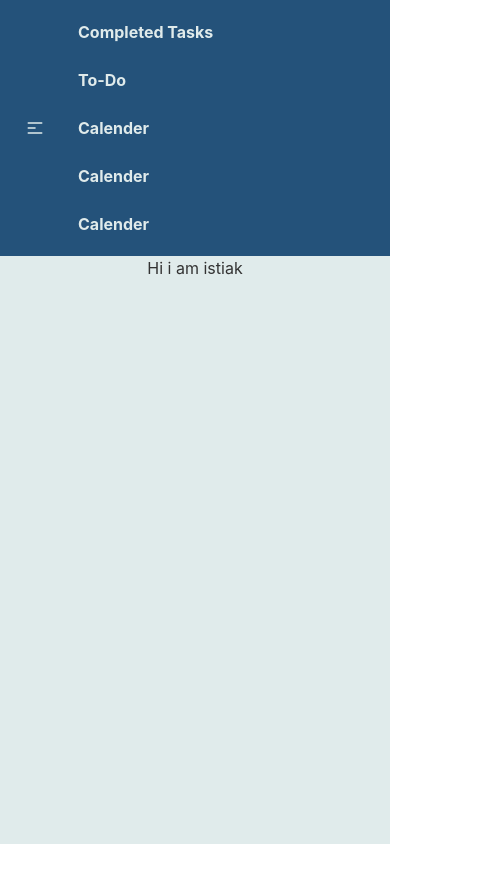
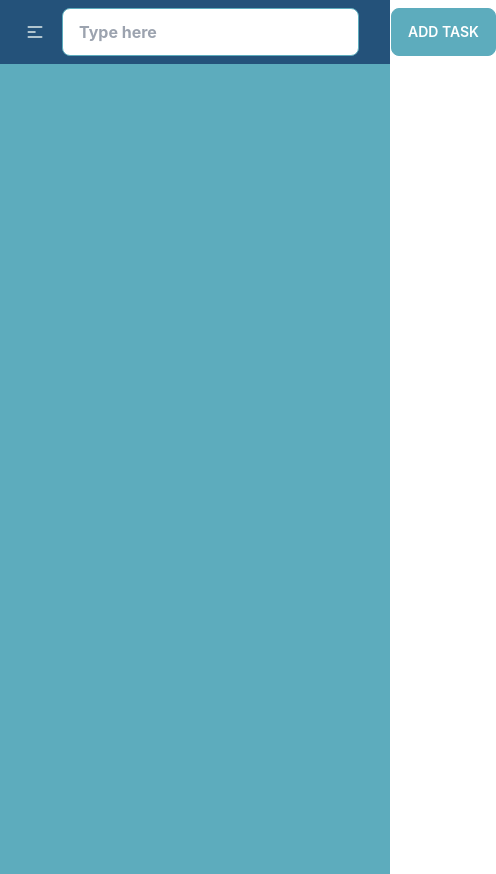
Before and after one commit to istiakhasan/task-management-app-client, a React (Create React App) app: page /home in a window 390 px wide. Shown: the whole page, 496 px wide, since content can reach past the window. Before the commit the page ends 844 px from the top, so only its background shows below. Built offline with nearby package versions, Linux system fonts and the light colour scheme.

Commit message:
todo page added

```diff
--- a/src/App.js
+++ b/src/App.js
@@ -1,12 +1,19 @@
+import './App.css';
 
-import './App.css';
-import Navbar from './components/Navbar';
+import {Routes,Route} from 'react-router-dom'
+import Todo from './pages/Todo';
+
 
 function App() {
+
+
   return (
-    <div className="App bg-[#e0ebeb] h-screen">
-          <Navbar />
-          <h2 className='text-custombg bg-custombg'>Hi i am istiak</h2>
+    <div className="App bg-primary min-h-screen">
+
+          <Routes>
+            <Route path='/' element={<Todo />} />
+            <Route path='/home' element={<Todo/>} />
+          </Routes>
     </div>
   );
 }
--- a/src/components/Navbar.js
+++ b/src/components/Navbar.js
@@ -1,6 +1,6 @@
 import React from 'react';
 
-const Navbar = () => {
+const Navbar = ({setTodo,todo}) => {
     const menuItems=<>
                        <li><a href="www.facebook.com" >Completed Tasks</a></li>
                        <li><a href="www.facebook.com" >To-Do</a></li>
@@ -8,6 +8,15 @@ const Navbar = () => {
                        <li><a href="www.facebook.com" >Calender</a></li>
                        <li><a href="www.facebook.com" >Calender</a></li>
                    </>
+console.log(todo)
+
+const handleClicked=(e)=>{
+e.preventDefault()
+setTodo([...todo,e.target.todo.value])
+
+}
+
+
     return (
         <div>
             <div class="navbar bg-secondary font-bold text-[#e0ebeb]">
@@ -16,24 +25,27 @@ const Navbar = () => {
       <label tabindex="0" class="btn btn-ghost lg:hidden">
         <svg xmlns="http://www.w3.org/2000/svg" class="h-5 w-5" fill="none" viewBox="0 0 24 24" stroke="currentColor"><path stroke-linecap="round" stroke-linejoin="round" stroke-width="2" d="M4 6h16M4 12h8m-8 6h16" /></svg>
       </label>
-      <ul tabindex="0" class="menu menu-compact dropdown-content mt-3 p-2 shadow bg-base-100 rounded-box w-52">
+      <ul tabindex="0" class="menu menu-compact dropdown-content mt-3 p-2 shadow bg-secondary rounded-box w-52">
         {menuItems}
       </ul>
     </div>
-    <ul class="menu menu-horizontal p-0">
+    <ul class="menu hidden lg:flex menu-horizontal p-0">
 
-     {/* type here */}
+
      {menuItems}
 
 
   </ul>
   </div>
-  <div class="navbar-center hidden lg:flex">
+  <div className="navbar-center">
+    <form className='flex' action="" onSubmit={handleClicked}>
 
+  <input name='todo' type="text" placeholder="Type here" class="input input-bordered input-primary w-full max-w-xs" />
+  <button type='submit' className='btn btn-primary ml-8 text-white'>Add Task</button>
+    </form>
   </div>
-  {/* <div class="navbar-end">
-    <a class="btn">Get started</a>
-  </div> */}
+
+
 </div>
         </div>
     );
--- /dev/null
+++ b/src/pages/Todo.js
@@ -0,0 +1,34 @@
+import React, { useState } from 'react';
+import Navbar from '../components/Navbar';
+
+const Todo = () => {
+    const [todo,setTodo]=useState([])
+
+
+    console.log(todo.length)
+    return (
+        <>
+        <Navbar setTodo={setTodo} todo={todo} />
+        <div className=' min-h-[96vh] flex justify-center items-center'>
+            <div className=' w-4/12'>
+
+            <div class="card   text-primary-content text-center">
+  <div class="card-body">
+  <ul className='text-white'>
+                    {
+                        todo.map(item=><li className='card-title w-[80%] flex justify-between mx-auto bg-white mt-2 h-[50px] rounded text-primary p-4'>{item} <span>Edit</span></li>)
+                    }
+
+                  </ul>
+  </div>
+</div>
+
+
+            </div>
+
+        </div>
+        </>
+    );
+};
+
+export default Todo;
```
Also changed, not shown: src/index.js (+4 -3 lines).
